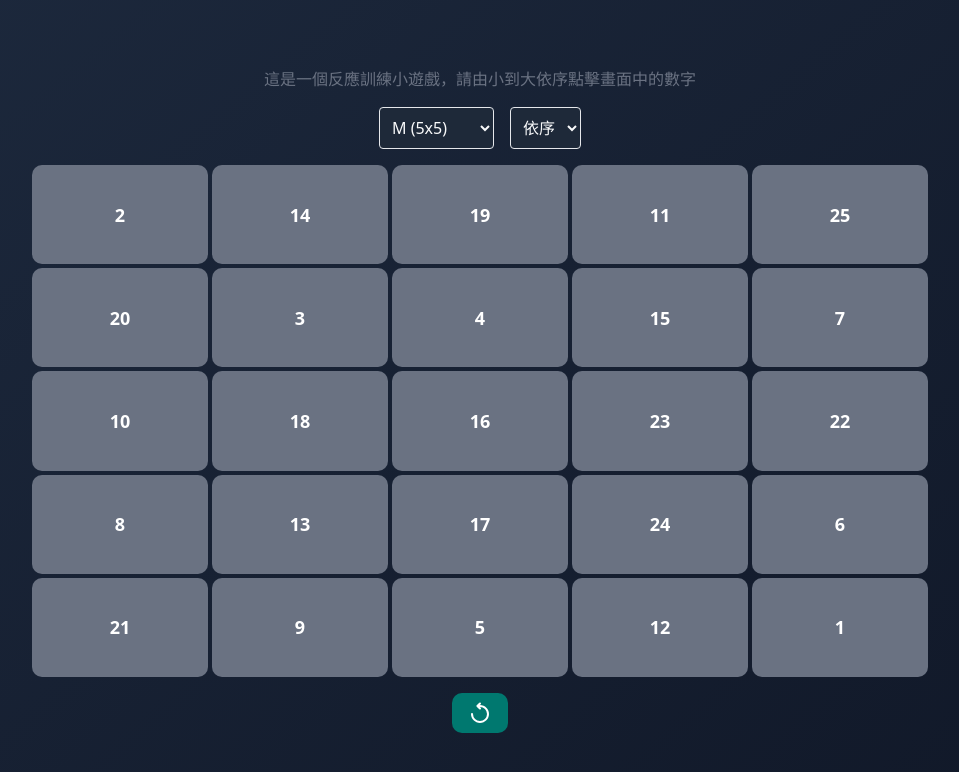
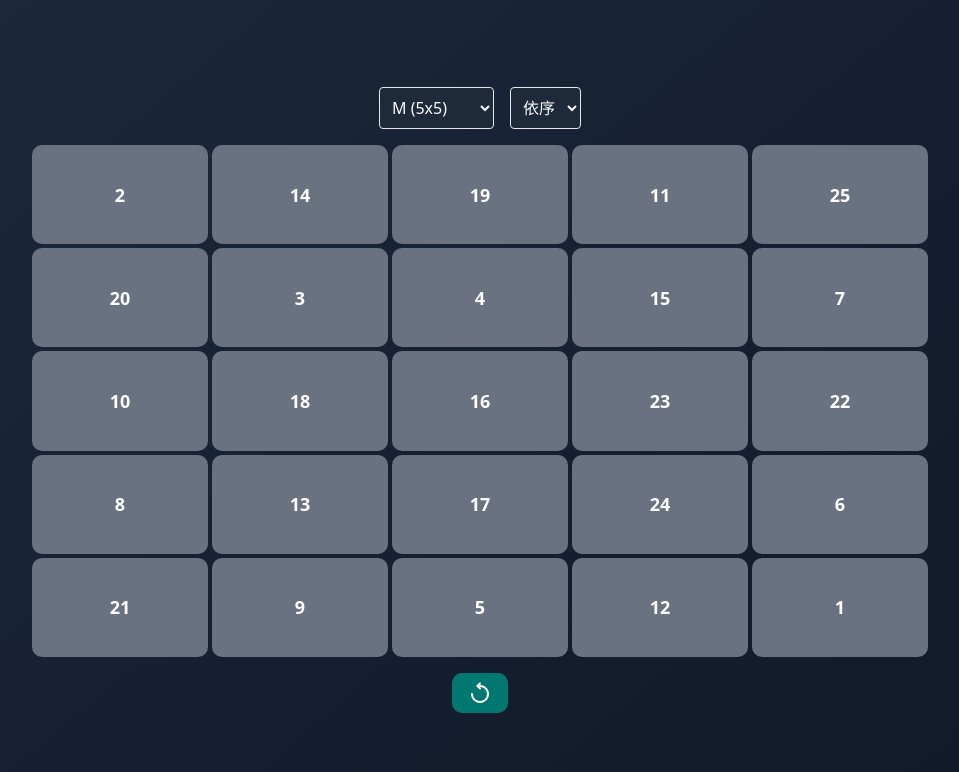
Before and after one commit to liuchiawei/flash-dial, a Next.js app: page / in a window 1280 px wide. Shown: the top 772 px of the page, without its empty margins (160-1119 px from the left). Built offline with nearby package versions, Linux system fonts and the light colour scheme.

Commit message:
edit title style

```diff
--- a/src/components/ui/Game.tsx
+++ b/src/components/ui/Game.tsx
@@ -141,7 +141,7 @@ export default function Home() {
   return (
     <div className="flex flex-col items-center justify-center h-svh w-full bg-linear-140 from-slate-800 to-gray-900 p-4 gap-4 text-gray-50">
       {/* Title Section 標題 */}
-      {!isPlaying && (
+      {!isPlaying && !numbers.length && (
         <p className="text-gray-500 text-justify">
           這是一個反應訓練小遊戲，請由小到大依序點擊畫面中的數字
         </p>
```
